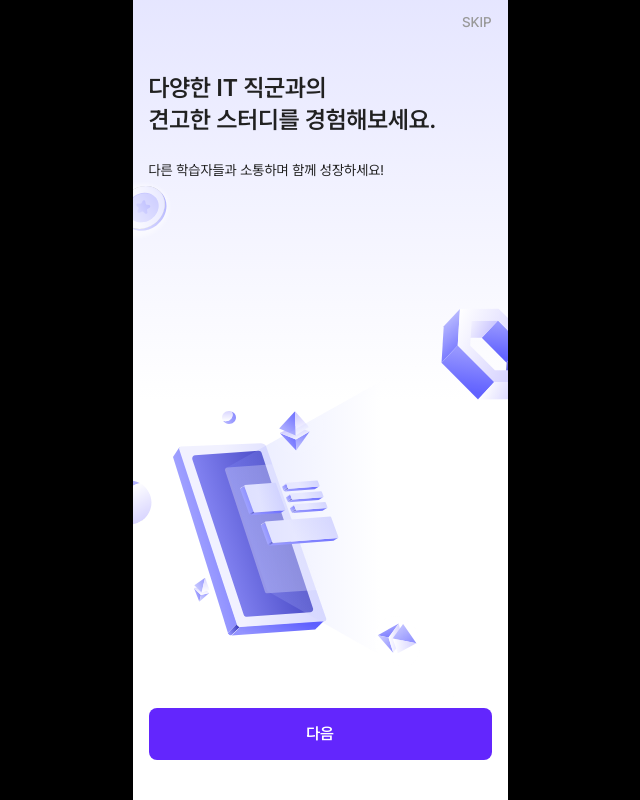
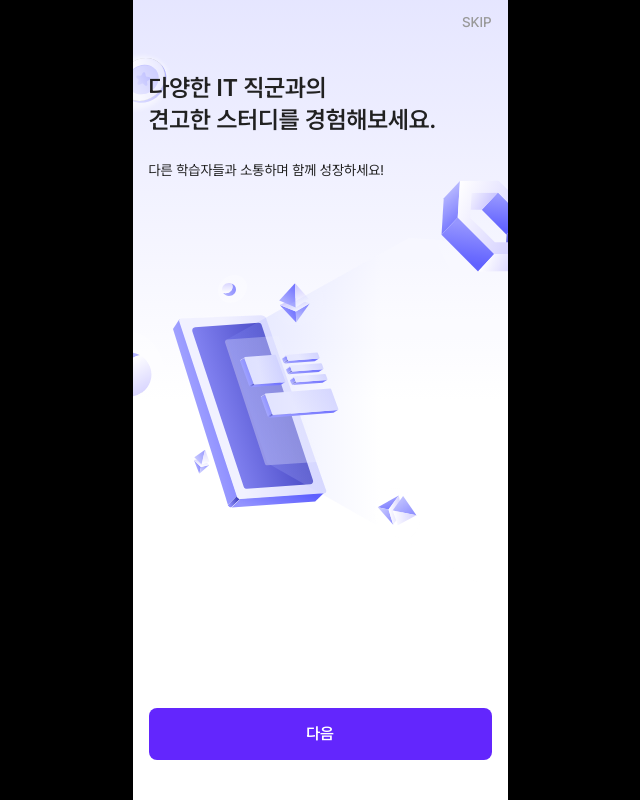
Before and after one commit to SuaJeong-winter/Swith_snProject, a Next.js app: page /walk-through in a window 1280 px wide. Shown: the whole page, without its empty margins (320-960 px from the left). Built offline with nearby package versions, Linux system fonts and the light colour scheme.

Commit message:
refactor: 워크쓰루 캐러셀 svg 위치 수정

```diff
--- a/src/components/walk-through/walk-through-carousel.tsx
+++ b/src/components/walk-through/walk-through-carousel.tsx
@@ -27,15 +27,15 @@ export default function WalkThroughCarousel() {
       <div className="max-w-[375px] overflow-hidden" ref={emblaRef}>
         <div className="flex">
           <div className="flex w-full flex-shrink-0 flex-col">
-            <h2 className="mt-7 px-4 text-2xl font-semibold text-meetie-gray-90">
+            <h2 className="z-50 mt-7 px-4 text-2xl font-semibold text-meetie-gray-90">
               다양한 IT 직군과의
               <br />
               견고한 스터디를 경험해보세요.
             </h2>
-            <span className="mt-6 px-4 text-sm text-meetie-gray-90">
+            <span className="z-50 mt-6 px-4 text-sm text-meetie-gray-90">
               다른 학습자들과 소통하며 함께 성장하세요!
             </span>
-            <WalkThrough1 />
+            <WalkThrough1 className="-mt-32" />
           </div>
           <div className="flex w-full flex-shrink-0 flex-col">
             <h2 className="mt-7 px-4 text-2xl font-semibold text-meetie-gray-90">
@@ -48,7 +48,7 @@ export default function WalkThroughCarousel() {
               <br />
               고민을 나누고 해결책을 찾아보세요!
             </span>
-            <WalkThrough2 />
+            <WalkThrough2 className="mx-auto mt-24" />
           </div>
           <div className="flex w-full flex-shrink-0 flex-col">
             <h2 className="mt-7 px-4 text-2xl font-semibold text-meetie-gray-90">
@@ -59,7 +59,7 @@ export default function WalkThroughCarousel() {
             <span className="mt-6 px-4 text-sm text-meetie-gray-90">
               스터디 활동을 수행하고 다양한 뱃지를 획득하세요!
             </span>
-            <WalkThrough3 />
+            <WalkThrough3 className="mx-auto mt-24" />
           </div>
         </div>
       </div>
```
